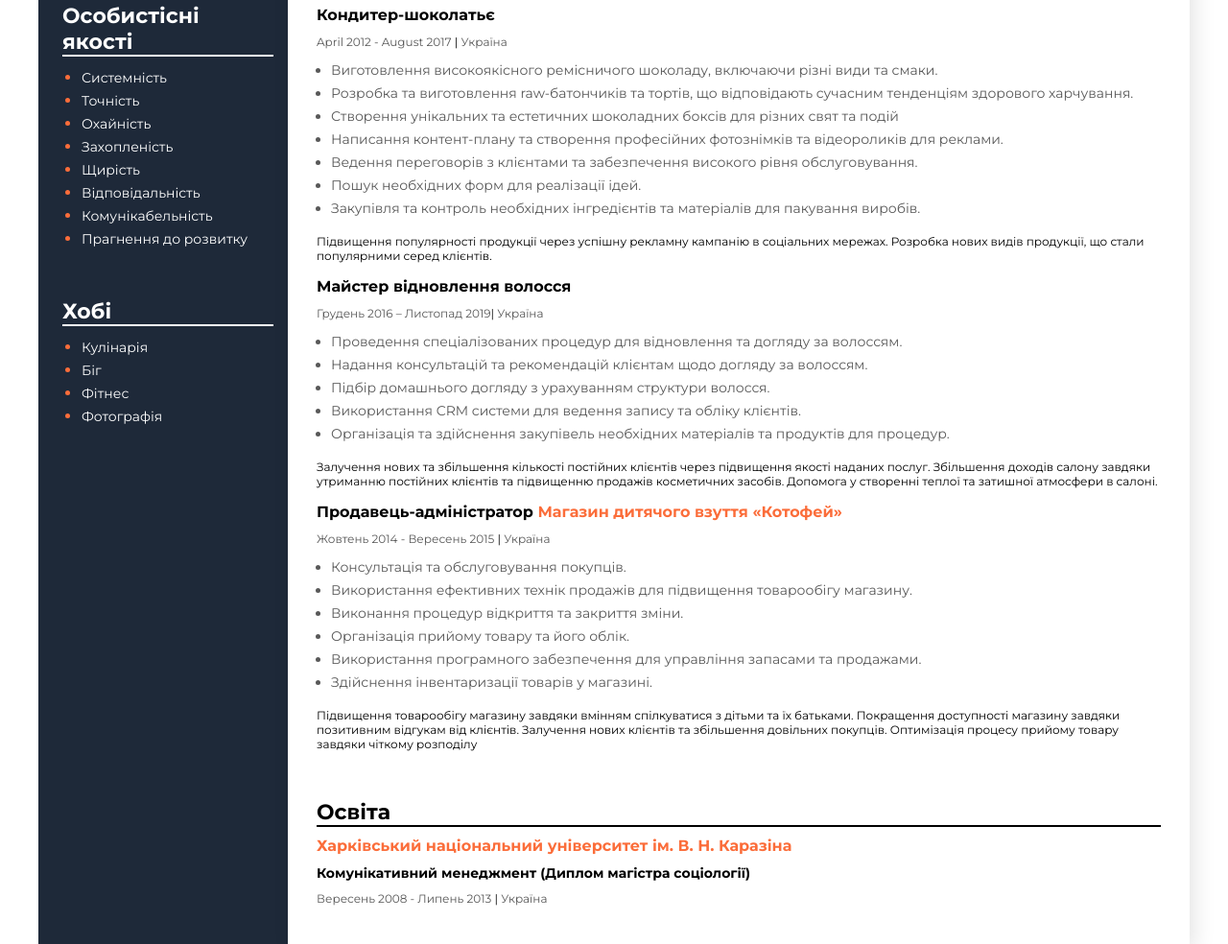
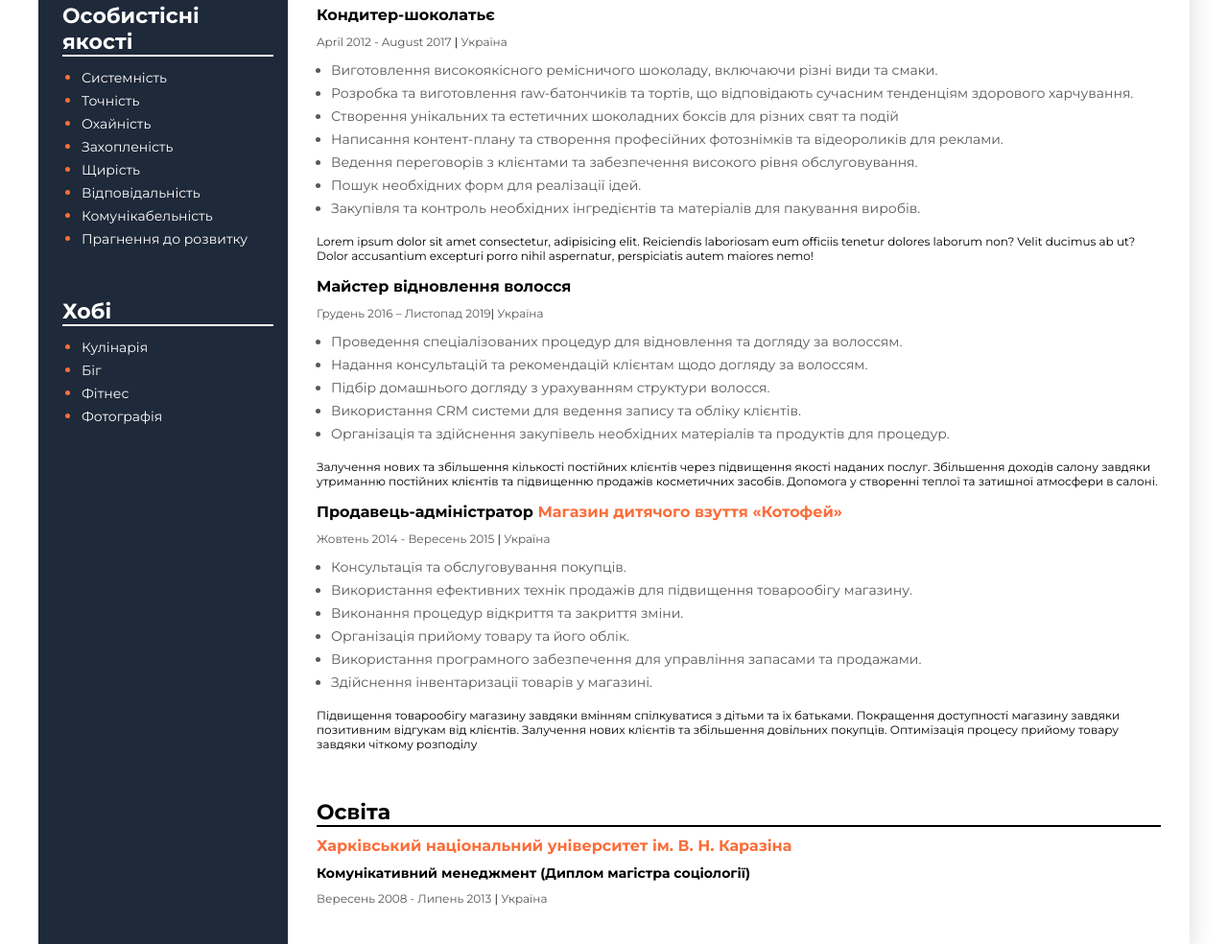
Before and after one commit to hruden/m, a plain HTML site: page index.html in a window 1280 px wide. Shown: the part 796-1780 px from the top of the page at 96% size. Drawn offline with Linux system fonts and the light colour scheme.

Commit message:
change achievement

```diff
--- a/index.html
+++ b/index.html
@@ -157,9 +157,10 @@
               </li>
             </ul>
             <p class="achievement">
-              Підвищення популярності продукції через успішну рекламну кампанію
-              в соціальних мережах. Розробка нових видів продукції, що стали
-              популярними серед клієнтів.
+              Lorem ipsum dolor sit amet consectetur, adipisicing elit.
+              Reiciendis laboriosam eum officiis tenetur dolores laborum non?
+              Velit ducimus ab ut? Dolor accusantium excepturi porro nihil
+              aspernatur, perspiciatis autem maiores nemo!
             </p>
           </div>
           <!--Company 3-->
```
